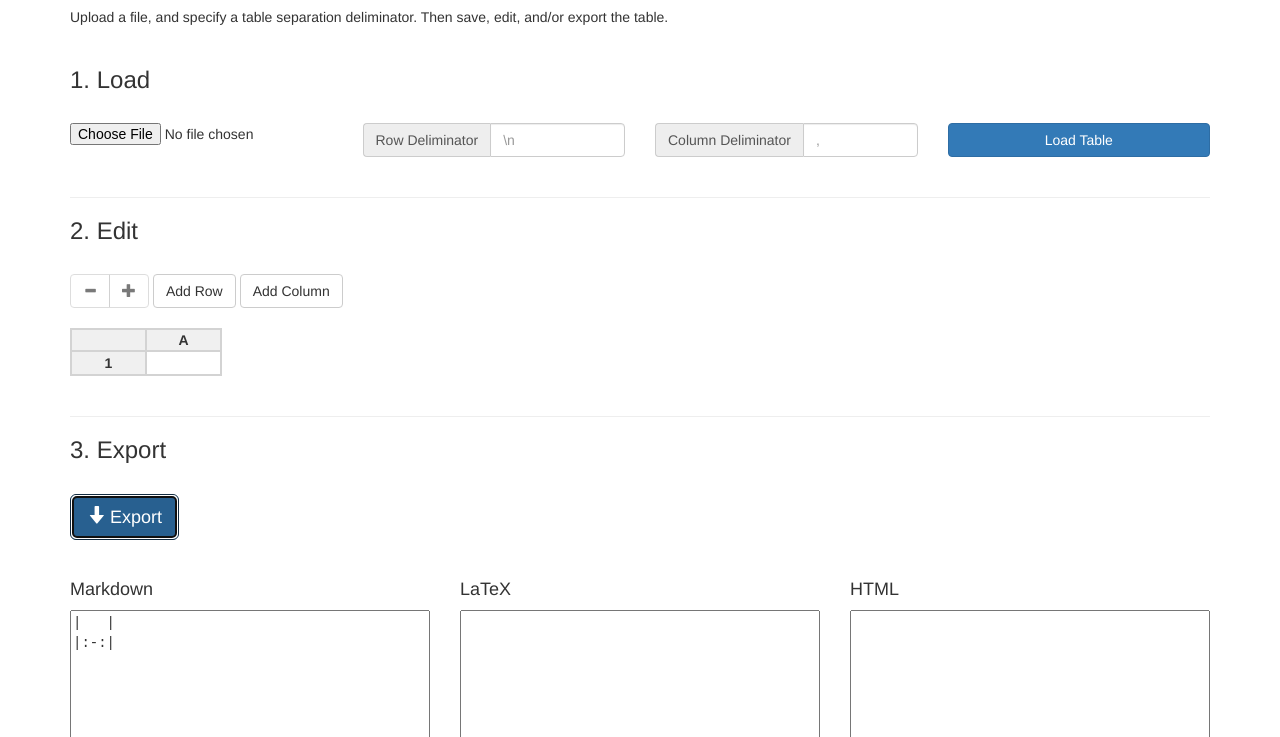
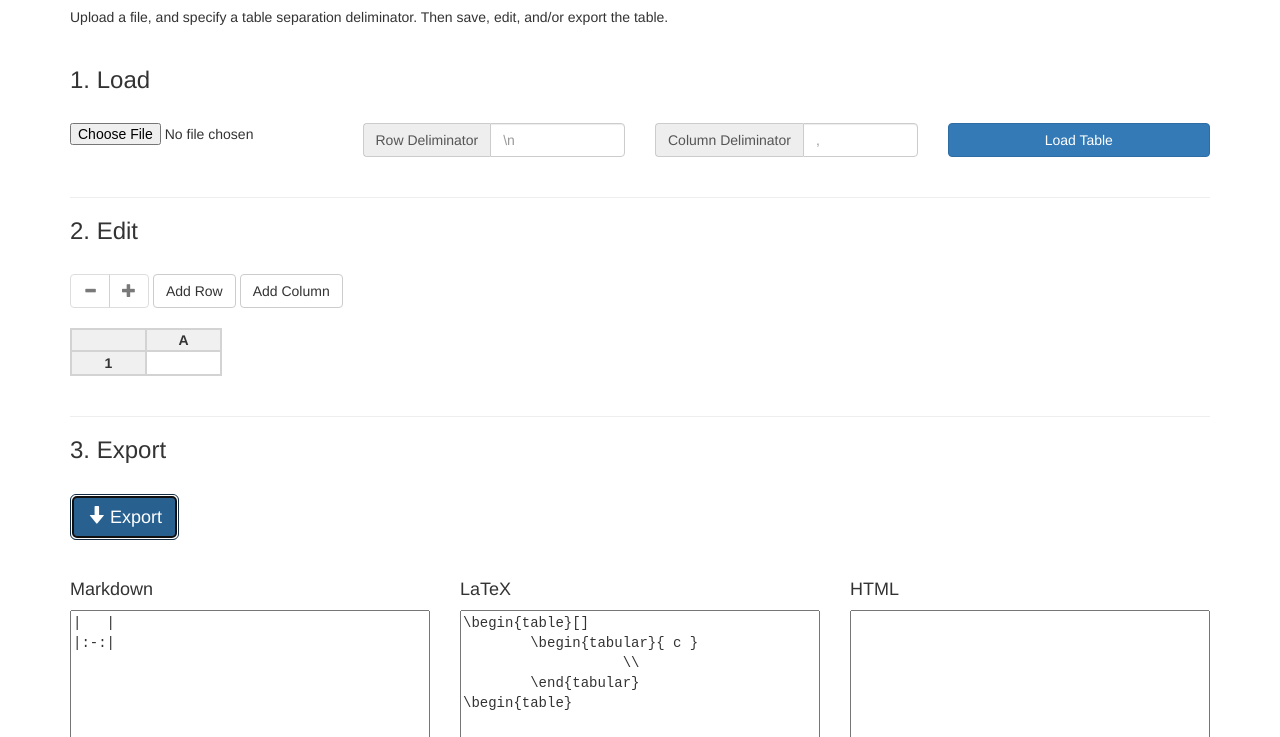
Before and after one commit to PeterEFrancis/table-editor, a plain HTML site: page index.html in a window 1280 px wide. Both pictures are taken after a click on the button "Export". Shown: the part 63-800 px from the top of the page. Drawn offline with nearby package versions, Linux system fonts and the light colour scheme.

Commit message:
add LaTeX

```diff
--- a/index.html
+++ b/index.html
@@ -46,7 +46,7 @@
       }
 
       .selected {
-        background-color: lightblue;
+        background-color: #d8ecf3;
       }
 
       input {
--- a/js/engine.js
+++ b/js/engine.js
@@ -36,10 +36,6 @@
 
 
 
-    function has_selection() {
-      return selected != null && selected != "" && selected != "-";
-    }
-
     function get_letter(n) {
       n += 1;
       var s = "";
@@ -56,6 +52,30 @@
       }
       return get_number(letters.slice(letters.length - 1)) + 26 * get_number(letters.slice(0, letters.length - 1));
     }
+
+    function format_string_left(content, total, fill) {
+      var out = String(content);
+      for (var s = 0; s < total - content.length; s++) {
+        out += fill;
+      }
+      return out;
+    }
+
+    function get_column_widths() {
+      var col_widths = [];
+      for (var c = 0; c < contents[0].length; c++) {
+        col_widths[c] = 1;
+      }
+      for (var r = 0; r < contents.length; r++) {
+        for (var c = 0; c < contents[r].length; c++) {
+          if (contents[r][c].length > col_widths[c]) {
+            col_widths[c] = contents[r][c].length;
+          }
+        }
+      }
+      return col_widths;
+    }
+
 
 
 
@@ -198,6 +218,8 @@
 
 
 
+
+
     function disable_buttons(bool1, bool2, bool3) {
       document.getElementById('delete').disabled = bool1;
       document.getElementById('insert').disabled = bool2;
@@ -207,6 +229,12 @@
 
 
 
+
+
+
+    function has_selection() {
+      return selected != null && selected != "" && selected != "-";
+    }
 
     function deselect() {
       var selected_elements = document.getElementsByClassName("selected");
@@ -346,29 +374,12 @@
     function export_to_all() {
       if (contents.length > 0) {
         document.getElementById('export-markdown').innerHTML = get_markdown();
+        document.getElementById('export-LaTeX').innerHTML = get_LaTeX();
       }
     }
 
-    function format_string_left(content, total, fill) {
-      var out = String(content);
-      for (var s = 0; s < total - content.length; s++) {
-        out += fill;
-      }
-      return out;
-    }
-
     function get_markdown() {
-      var col_widths = [];
-      for (var c = 0; c < contents[0].length; c++) {
-        col_widths[c] = 1;
-      }
-      for (var r = 0; r < contents.length; r++) {
-        for (var c = 0; c < contents[r].length; c++) {
-          if (contents[r][c].length > col_widths[c]) {
-            col_widths[c] = contents[r][c].length;
-          }
-        }
-      }
+      var col_widths = get_column_widths();
       var md = "|";
       for (var c = 0; c < contents[0].length; c++) {
         md += " " + format_string_left(contents[0][c], col_widths[c], " ") + " |";
@@ -385,6 +396,36 @@
       }
       return md;
     }
+
+    function get_LaTeX() {
+      var col_widths = get_column_widths();
+      var ltx = "\\begin{table}[]\n\t\\begin{tabular}{";
+      for (var c = 0; c < contents[0].length; c++) {
+        ltx += " c "
+      }
+      ltx += "}";
+      for (var r = 0; r < contents.length; r++) {
+        ltx += "\n\t\t";
+        for (var c = 0; c < contents[r].length; c++) {
+          ltx += " " + format_string_left(contents[r][c], col_widths[c], " ");
+          if (c != contents[r].length - 1) {
+            ltx += " &";
+          }
+        }
+        ltx += " \\\\";
+      }
+      ltx += "\n\t\\end{tabular}\n\\begin{table}";
+      return ltx;
+    }
+
+    // \begin{table}[]
+    // \begin{tabular}{lll}
+    //  &  &  \\
+    //  &  &  \\
+    //  &  &
+    // \end{tabular}
+    // \end{table}
+
 
     function save_to_file() {
       var t = "";
```
